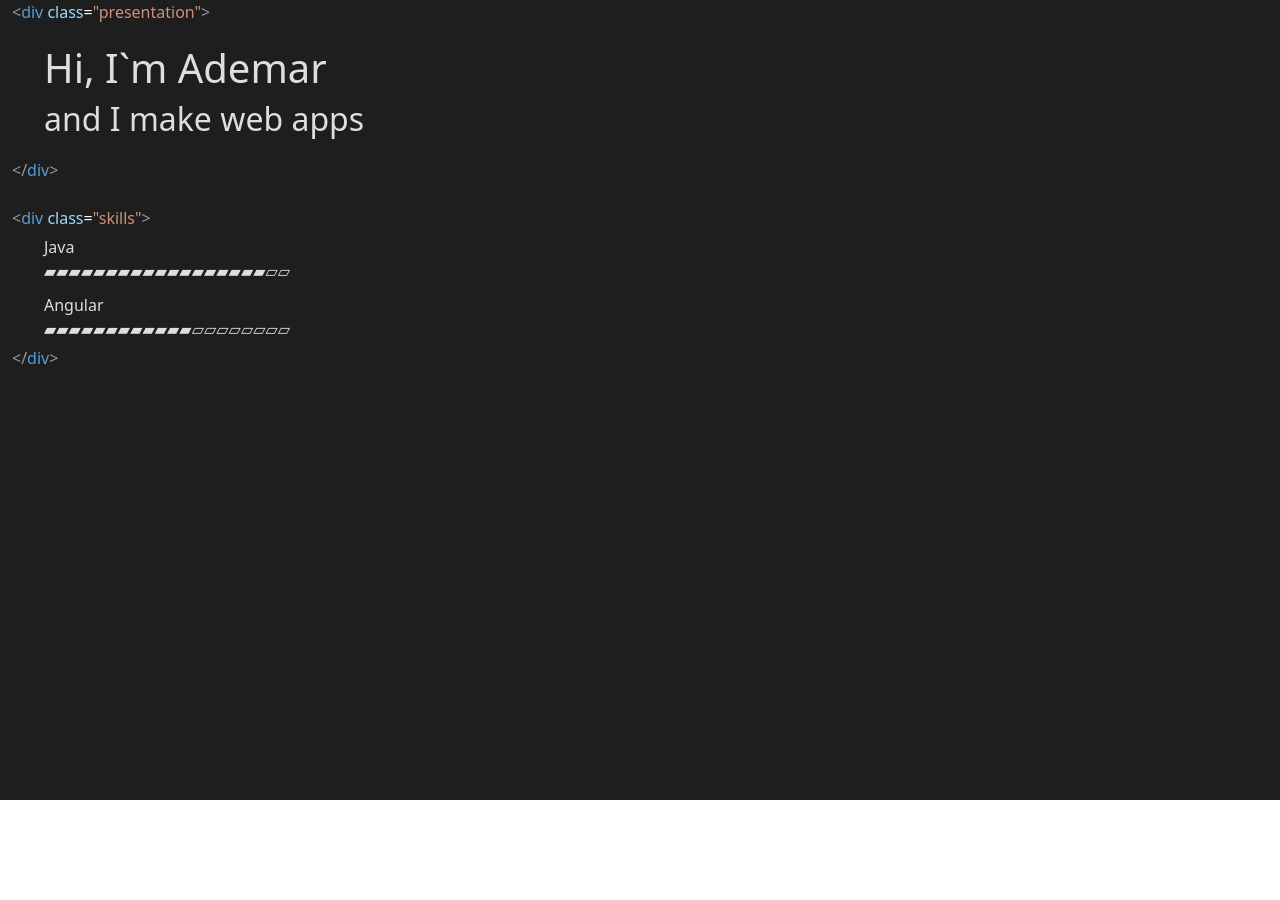
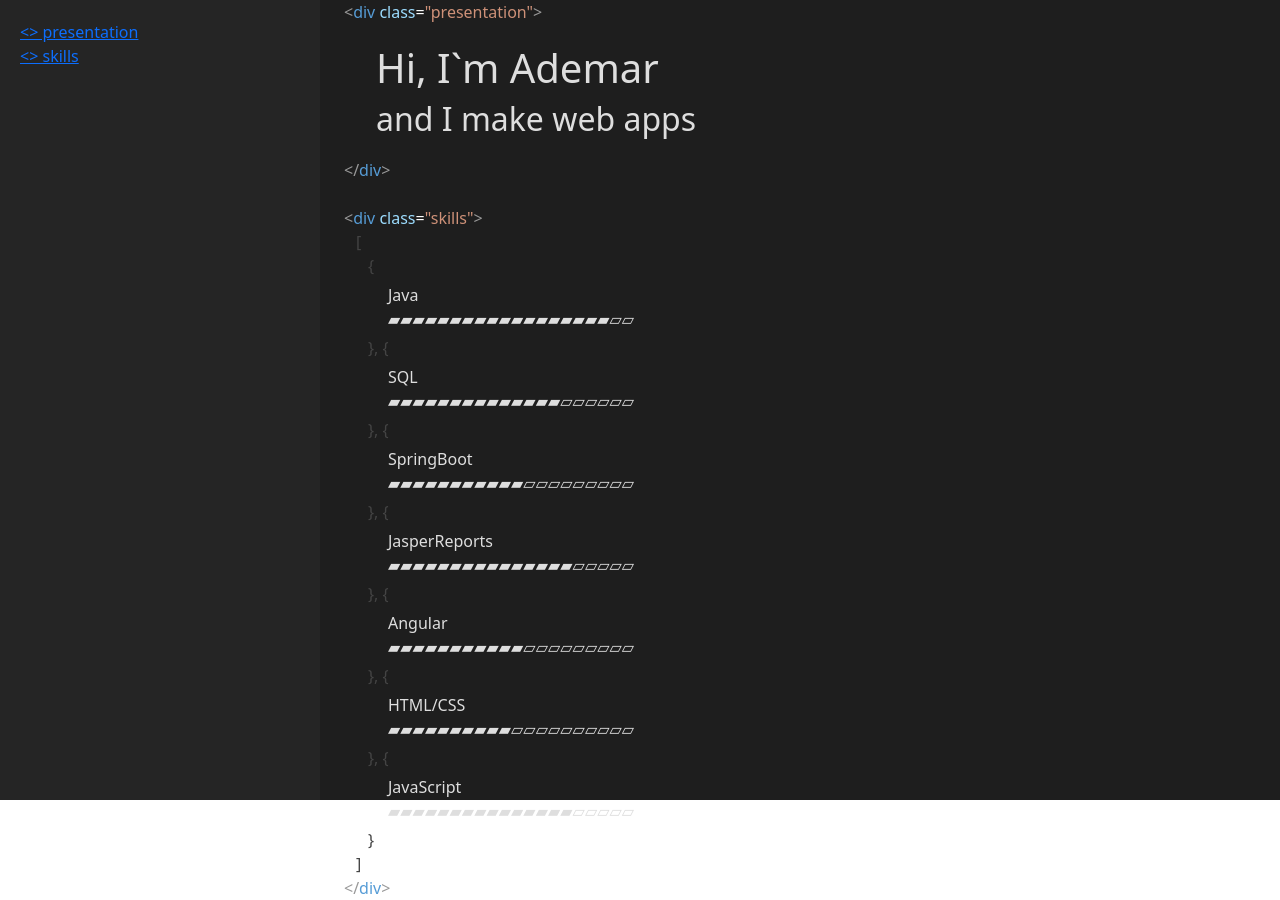
Before and after one commit to ademarfsj/ademarfsj-front-end, an Angular app: page / in a window 1280 px wide. Before the commit the page ends 800 px from the top, so only its background shows below. Built offline with nearby package versions, Linux system fonts and the light colour scheme.

Commit message:
apply some design changes

```diff
--- a/src/app/app.component.html
+++ b/src/app/app.component.html
@@ -1,6 +1,17 @@
+
 <div class="app">
+    <div class="row">
 
-    <div class="row">
+        <div class="col-3 px-0 vh-100 position-fixed">
+
+            <explorer></explorer>
+
+        </div>
+
+        <div class="col offset-3 vh-100">
+
+            <div id = "presentation"
+                 class="row">
                 <open-div htmlClass="presentation"></open-div>
                 <presentation></presentation>
                 <close-div></close-div>
@@ -8,10 +19,16 @@
 
             <br>
 
-    <div class="row">
+            <div id = "skills"
+                 class="row">
                 <open-div htmlClass="skills"></open-div>
                 <skills></skills>
                 <close-div></close-div>
             </div>
 
         </div>
+
+    </div>
+
+
+</div>
--- a/src/app/app.module.ts
+++ b/src/app/app.module.ts
@@ -13,6 +13,7 @@ import { SkillsComponent } from './skills/skills.component';
 import { PresentationComponent } from './presentation/presentation.component';
 import { OpenDivComponent } from './open-div/open-div.component';
 import { CloseDivComponent } from './close-div/close-div.component';
+import { ExplorerComponent } from './explorer/explorer.component';
 
 @NgModule({
   declarations: [
@@ -20,7 +21,8 @@ import { CloseDivComponent } from './close-div/close-div.component';
     SkillsComponent,
     PresentationComponent,
     OpenDivComponent,
-    CloseDivComponent
+    CloseDivComponent,
+    ExplorerComponent
   ],
   imports: [
     BrowserModule,
--- /dev/null
+++ b/src/app/explorer/explorer.component.html
@@ -0,0 +1,6 @@
+<div class="explorer">
+
+    <div><a href="#presentation">{{'<>'}} presentation</a></div>
+    <div><a href="#skills">{{'<>'}} skills</a></div>
+
+</div>
--- /dev/null
+++ b/src/app/explorer/explorer.component.scss
@@ -0,0 +1,6 @@
+.explorer {
+    background-color: #252525;
+    height: 100%;
+    padding-top: 20px;
+    padding-left: 20px;
+}
--- /dev/null
+++ b/src/app/explorer/explorer.component.ts
@@ -0,0 +1,15 @@
+import { Component, OnInit } from '@angular/core';
+
+@Component({
+  selector: 'explorer',
+  templateUrl: './explorer.component.html',
+  styleUrls: ['./explorer.component.scss']
+})
+export class ExplorerComponent implements OnInit {
+
+  constructor() { }
+
+  ngOnInit(): void {
+  }
+
+}
--- a/src/app/skills/skills.component.html
+++ b/src/app/skills/skills.component.html
@@ -1,21 +1,37 @@
 <div class="skill-component">
 
     <div class="row">
-        <div class="col-md-12"
-        *ngFor="let skill of skills">
 
-            <div class="skill-detail">
+        <div class="col-md-12">
 
-                <div title="{{skill.name + ' - ' + (skill.description || '')}}">
-                    {{skill.name}}
-                </div>
+            <span class="code-dark-gray">{{ '[' }}</span>
 
-                <div>
-                    {{getProgressInAsciiArt(skill.level)}}
+            <div class="row">
+
+                <div class="col-md-12"
+                *ngFor="let skill of skills; let first = first; let last = last;">
+
+                    <span class="code-dark-gray">{{ first ? '{' : '}, {' }}</span>
+
+                    <div class="skill-detail">
+                        <div title="{{skill.name + ' - ' + (skill.description || '')}}">
+                            {{skill.name}}
+                        </div>
+
+                        <div>
+                            {{getProgressInAsciiArt(skill.level)}}
+                        </div>
+                    </div>
+
+                    <span class="code-dark-gray">{{ (last ? '}' : '' )}}</span>
+
                 </div>
 
             </div>
 
+            <span class="code-dark-gray">{{ ']' }}</span>
+
         </div>
+
     </div>
 </div>
--- a/src/app/skills/skills.component.scss
+++ b/src/app/skills/skills.component.scss
@@ -2,3 +2,7 @@
 .skill-detail {
     margin: 5px 20px 5px 20px;
 }
+
+.code-dark-gray {
+    color: #444444;
+}
--- a/src/app/skills/skills.component.ts
+++ b/src/app/skills/skills.component.ts
@@ -18,8 +18,28 @@ export class SkillsComponent implements OnInit {
         level: 90
       },
       {
+        name: 'SQL',
+        level: 70
+      },
+      {
+        name: 'SpringBoot',
+        level: 55
+      },
+      {
+        name: 'JasperReports',
+        level: 75
+      },
+      {
         name: 'Angular',
-        level: 60
+        level: 55
+      },
+      {
+        name: 'HTML/CSS',
+        level: 50
+      },
+      {
+        name: 'JavaScript',
+        level: 75
       }
     ];
 
```
Lines whose indentation alone changed are shown as unchanged.
